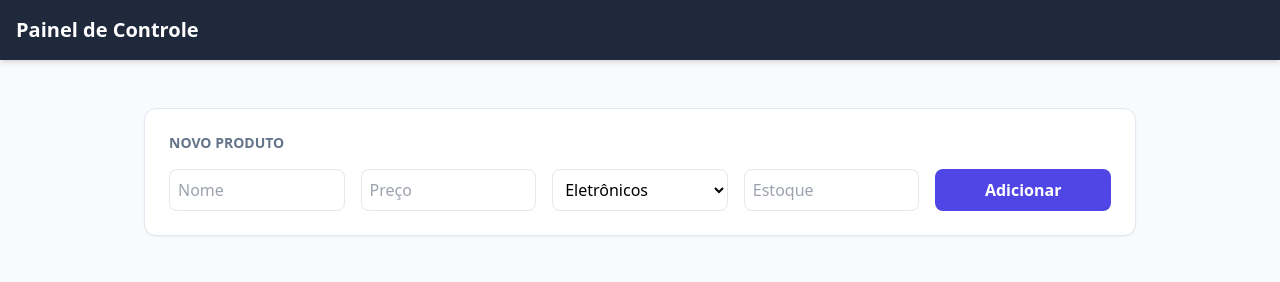
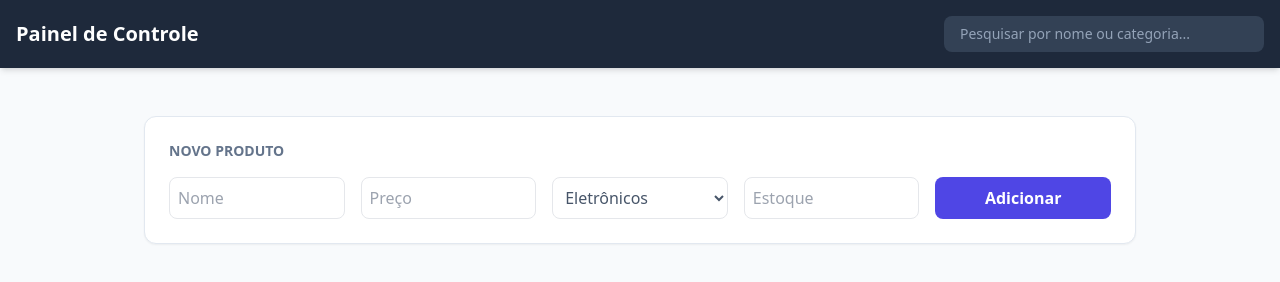
Before and after one commit to pedrohmg1/projeto-node-mysql, a website: page public/index.html in a window 1280 px wide. Drawn offline with nearby package versions, Linux system fonts and the light colour scheme; no server answers.

Commit message:
campo de pesquisa

```diff
--- a/public/index.html
+++ b/public/index.html
@@ -7,18 +7,25 @@
 </head>
 <body class="bg-slate-50 min-h-screen">
     <nav class="bg-slate-800 p-4 text-white shadow-md mb-8">
-        <div class="container mx-auto">
+        <div class="container mx-auto flex flex-col md:flex-row justify-between items-center gap-4">
             <h1 class="text-xl font-bold">Painel de Controle</h1>
+
+            <div class="relative w-full md:w-80">
+                <input type="text" id="campo-pesquisa" oninput="carregarProdutos()"
+                    placeholder="Pesquisar por nome ou categoria..."
+                    class="w-full bg-slate-700 text-sm border-none rounded-lg px-4 py-2 focus:ring-2 focus:ring-indigo-400 outline-none text-white placeholder-slate-400">
+            </div>
         </div>
     </nav>
 
     <div class="container mx-auto p-4 max-w-5xl">
         <div class="bg-white p-6 rounded-xl shadow-sm border border-slate-200 mb-8">
             <h2 id="titulo-form" class="text-sm font-bold text-slate-500 uppercase mb-4">Novo Produto</h2>
-            <input type="hidden" id="prod-id"> <div class="grid grid-cols-1 md:grid-cols-5 gap-4">
+            <input type="hidden" id="prod-id">
+            <div class="grid grid-cols-1 md:grid-cols-5 gap-4">
                 <input id="nome" type="text" placeholder="Nome" class="border p-2 rounded-lg">
                 <input id="valor" type="number" placeholder="Preço" class="border p-2 rounded-lg">
-                <select id="categoria" class="border p-2 rounded-lg bg-white">
+                <select id="categoria" class="border p-2 rounded-lg bg-white text-slate-600">
                     <option value="Eletrônicos">Eletrônicos</option>
                     <option value="Alimentos">Alimentos</option>
                     <option value="Vestuário">Vestuário</option>
@@ -37,13 +44,18 @@
         let editandoId = null;
 
         async function carregarProdutos() {
-            const res = await fetch('/produtos');
+            const termoBusca = document.getElementById('campo-pesquisa').value;
+            const res = await fetch(`/produtos?busca=${termoBusca}`);
             const produtos = await res.json();
             const container = document.getElementById('lista-produtos');
             container.innerHTML = '';
 
+            if (produtos.length === 0) {
+                container.innerHTML = `<p class="text-slate-400 col-span-full text-center py-10">Nenhum produto encontrado.</p>`;
+                return;
+            }
+
             produtos.forEach(p => {
-                // --- AJUSTE VISUAL AQUI ---
                 container.innerHTML += `
                     <div class="bg-white p-5 rounded-xl border border-slate-200 shadow-sm flex flex-col justify-between">
                         <div>
@@ -51,14 +63,11 @@
                                 <span class="text-[10px] font-bold uppercase px-2 py-1 bg-slate-100 text-slate-600 rounded">${p.categoria}</span>
                                 <button onclick="deletarProduto(${p.id})" class="text-red-400 hover:text-red-600 font-bold text-xs p-1">X</button>
                             </div>
-
                             <h3 class="font-bold text-slate-800">${p.nome}</h3>
                             <p class="text-indigo-600 font-semibold mb-3">R$ ${Number(p.valor).toFixed(2)}</p>
                         </div>
-
                         <div class="flex items-center justify-between border-t pt-3 mt-auto">
                             <button onclick="prepararEdicao(${p.id}, '${p.nome}', ${p.valor}, '${p.categoria}', ${p.quantidade})" class="text-blue-500 hover:text-blue-700 font-bold text-xs p-1">EDITAR</button>
-
                             <div class="flex items-center gap-2">
                                 <span class="text-sm text-slate-500">Qtd: ${p.quantidade}</span>
                                 <div class="flex gap-1">
@@ -71,15 +80,12 @@
             });
         }
 
-        // --- Mantém as funções JavaScript abaixo iguais ---
-
         function prepararEdicao(id, nome, valor, categoria, qtd) {
             editandoId = id;
             document.getElementById('nome').value = nome;
             document.getElementById('valor').value = valor;
             document.getElementById('categoria').value = categoria;
             document.getElementById('qtd').value = qtd;
-
             document.getElementById('titulo-form').innerText = "Editando Produto";
             document.getElementById('btn-acao').innerText = "Atualizar";
             document.getElementById('btn-acao').classList.replace('bg-indigo-600', 'bg-orange-500');
@@ -102,15 +108,12 @@
             const v = document.getElementById('valor').value;
             const c = document.getElementById('categoria').value;
             const q = document.getElementById('qtd').value;
-
             if(!n || !v) return alert("Preencha Nome e Preço!");
-
             if (editandoId) {
                 await fetch(`/atualizar?id=${editandoId}&nome=${n}&valor=${v}&categoria=${c}&qtd=${q}`);
             } else {
                 await fetch(`/adicionar?nome=${n}&valor=${v}&categoria=${c}&qtd=${q}`);
             }
-
             limparFormulario();
             carregarProdutos();
         }
```
Also changed, not shown: api.js (+10 -2 lines).
